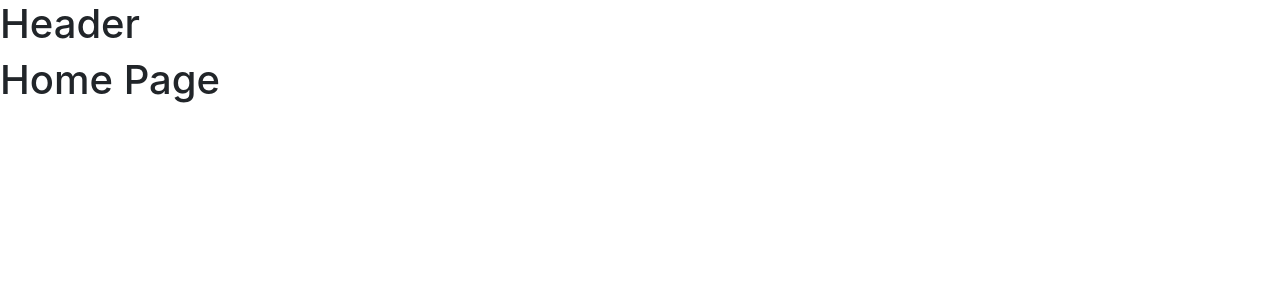
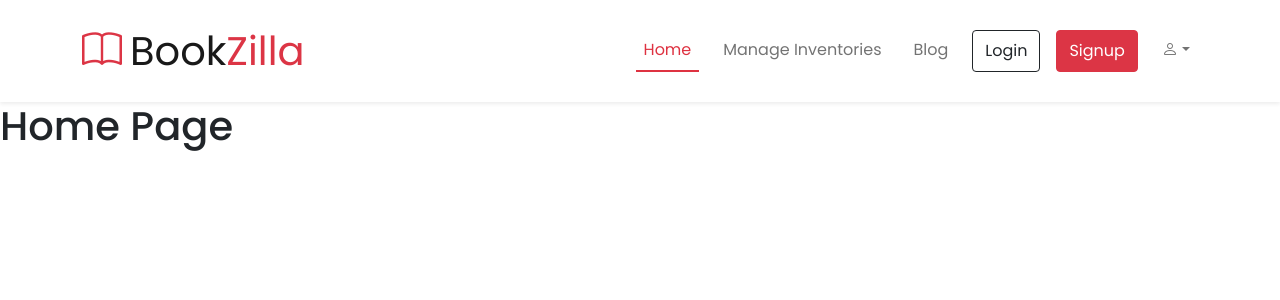
Before and after one commit to riff3r/bookzilla-client-p11, a React (Create React App) app: page / in a window 1280 px wide. Shown: the top 300 px of the page. Built offline with nearby package versions, Linux system fonts and the light colour scheme.

Commit message:
Navbar complete

```diff
--- a/package.json
+++ b/package.json
@@ -7,6 +7,7 @@
     "@testing-library/react": "^13.1.1",
     "@testing-library/user-event": "^13.5.0",
     "bootstrap": "^5.1.3",
+    "bootstrap-icons": "^1.8.1",
     "react": "^18.1.0",
     "react-bootstrap": "^2.3.1",
     "react-dom": "^18.1.0",
--- a/src/App.js
+++ b/src/App.js
@@ -1,4 +1,5 @@
 import "bootstrap/dist/css/bootstrap.min.css";
+import "bootstrap-icons/font/bootstrap-icons.css";
 import Header from "./components/Layout/Header/Header";
 
 function App() {
--- a/src/components/Layout/Header/Header.js
+++ b/src/components/Layout/Header/Header.js
@@ -1,10 +1,11 @@
 import React from "react";
+import MainNav from "../MainNav/MainNav";
 
 const Header = () => {
   return (
-    <div>
-      <h1>Header</h1>
-    </div>
+    <header>
+      <MainNav />
+    </header>
   );
 };
 
--- /dev/null
+++ b/src/components/Layout/MainNav/MainNav.css
@@ -0,0 +1,22 @@
+* {
+  --theme-color-text_link: #de3241;
+  --theme-color-text_hover: #d02735;
+}
+
+.main-navbar {
+  background-color: white;
+}
+
+.navbar-light .navbar-nav .nav-link.active {
+  color: #de3241;
+  border-bottom: 2px solid #de3241;
+}
+
+.navbar-light .navbar-nav .nav-link:hover {
+  border-bottom: 2px solid #d02735;
+}
+
+.main-navbar .dropdown-item:hover {
+  color: white;
+  background-color: #d02735;
+}
--- /dev/null
+++ b/src/components/Layout/MainNav/MainNav.js
@@ -0,0 +1,57 @@
+import React from "react";
+import { Container, Nav, Navbar, NavDropdown } from "react-bootstrap";
+import "./MainNav.css";
+
+const MainNav = () => {
+  return (
+    <Navbar
+      sticky="top"
+      className="main-navbar shadow-sm py-3"
+      collapseOnSelect
+      expand="lg"
+      variant="light"
+    >
+      <Container>
+        <Navbar.Brand
+          className="fs-1 d-flex gap-2 align-items-center"
+          href="#home"
+        >
+          <i className="bi bi-book text-danger"></i>
+
+          <div>
+            Book<span className="text-danger">Zilla</span>{" "}
+          </div>
+        </Navbar.Brand>
+
+        <Navbar.Toggle aria-controls="responsive-navbar-nav" />
+        <Navbar.Collapse id="responsive-navbar-nav">
+          <Nav className="ms-auto gap-3 fs-6">
+            <Nav.Link className="active" href="/">
+              Home
+            </Nav.Link>
+            <Nav.Link href="/">Manage Inventories</Nav.Link>
+            <Nav.Link href="#pricing">Blog</Nav.Link>
+            <button className="btn btn-outline-dark ">Login</button>
+            <button className="btn btn-danger text-white">Signup</button>
+
+            <NavDropdown
+              title={<i className="bi bi-person"></i>}
+              id="collasible-nav-dropdown"
+            >
+              <NavDropdown.Item href="#action/3.1">
+                {" "}
+                Manage Items
+              </NavDropdown.Item>
+              <NavDropdown.Item href="#action/3.2">add item</NavDropdown.Item>
+              <NavDropdown.Item href="#action/3.3">My items</NavDropdown.Item>
+              <NavDropdown.Divider />
+              <NavDropdown.Item href="#action/3.4">Logout</NavDropdown.Item>
+            </NavDropdown>
+          </Nav>
+        </Navbar.Collapse>
+      </Container>
+    </Navbar>
+  );
+};
+
+export default MainNav;
--- a/src/index.css
+++ b/src/index.css
@@ -1,13 +1,18 @@
+@import url("https://fonts.googleapis.com/css2?family=Roboto:wght@100;300;400;500;700;900&display=swap");
+
+@import url("https://fonts.googleapis.com/css2?family=Poppins:wght@400;500;600;700;900&display=swap");
+
 body {
   margin: 0;
-  font-family: -apple-system, BlinkMacSystemFont, 'Segoe UI', 'Roboto', 'Oxygen',
-    'Ubuntu', 'Cantarell', 'Fira Sans', 'Droid Sans', 'Helvetica Neue',
+  font-family: -apple-system, BlinkMacSystemFont, "Segoe UI", "Roboto", "Oxygen",
+    "Ubuntu", "Cantarell", "Fira Sans", "Droid Sans", "Helvetica Neue",
     sans-serif;
   -webkit-font-smoothing: antialiased;
   -moz-osx-font-smoothing: grayscale;
+  font-family: "Poppins", sans-serif;
 }
 
 code {
-  font-family: source-code-pro, Menlo, Monaco, Consolas, 'Courier New',
+  font-family: source-code-pro, Menlo, Monaco, Consolas, "Courier New",
     monospace;
 }
```
Also changed, not shown: 2 other files (tests, documents, lock files or other folders).
